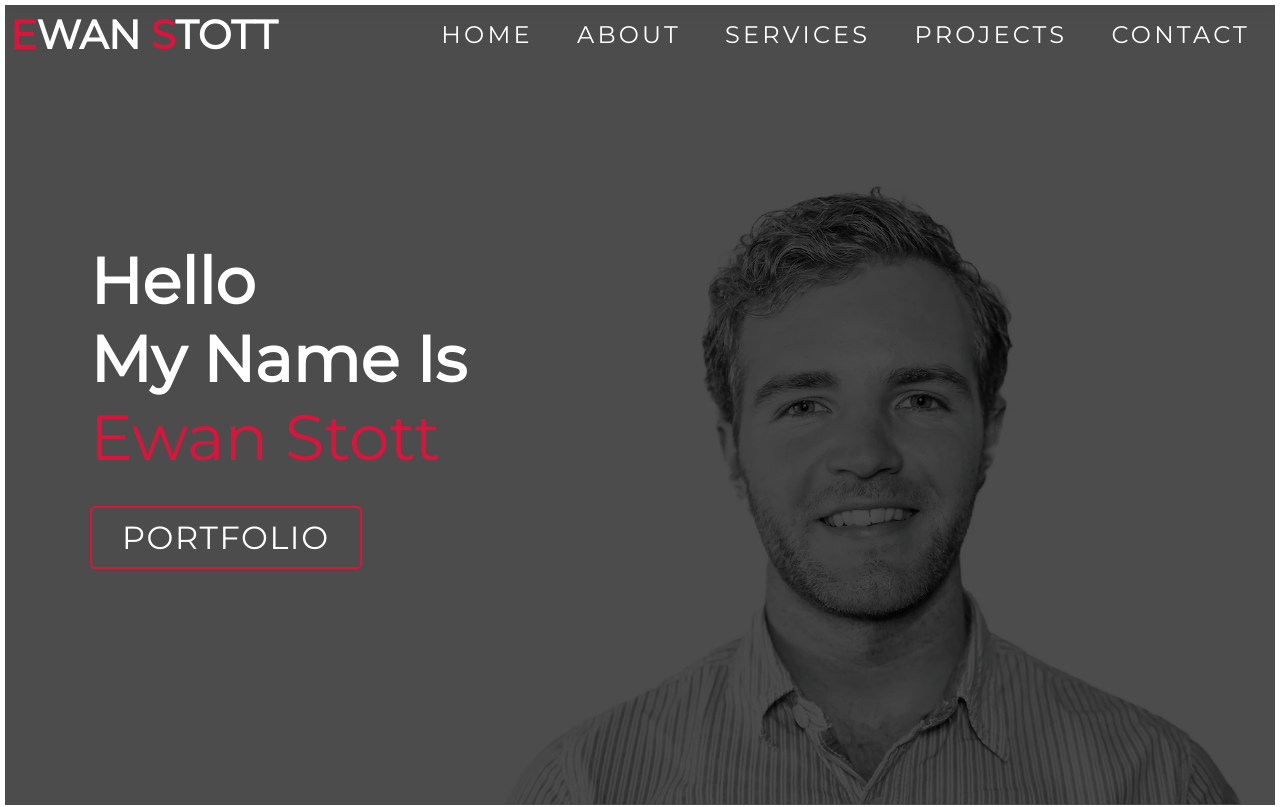
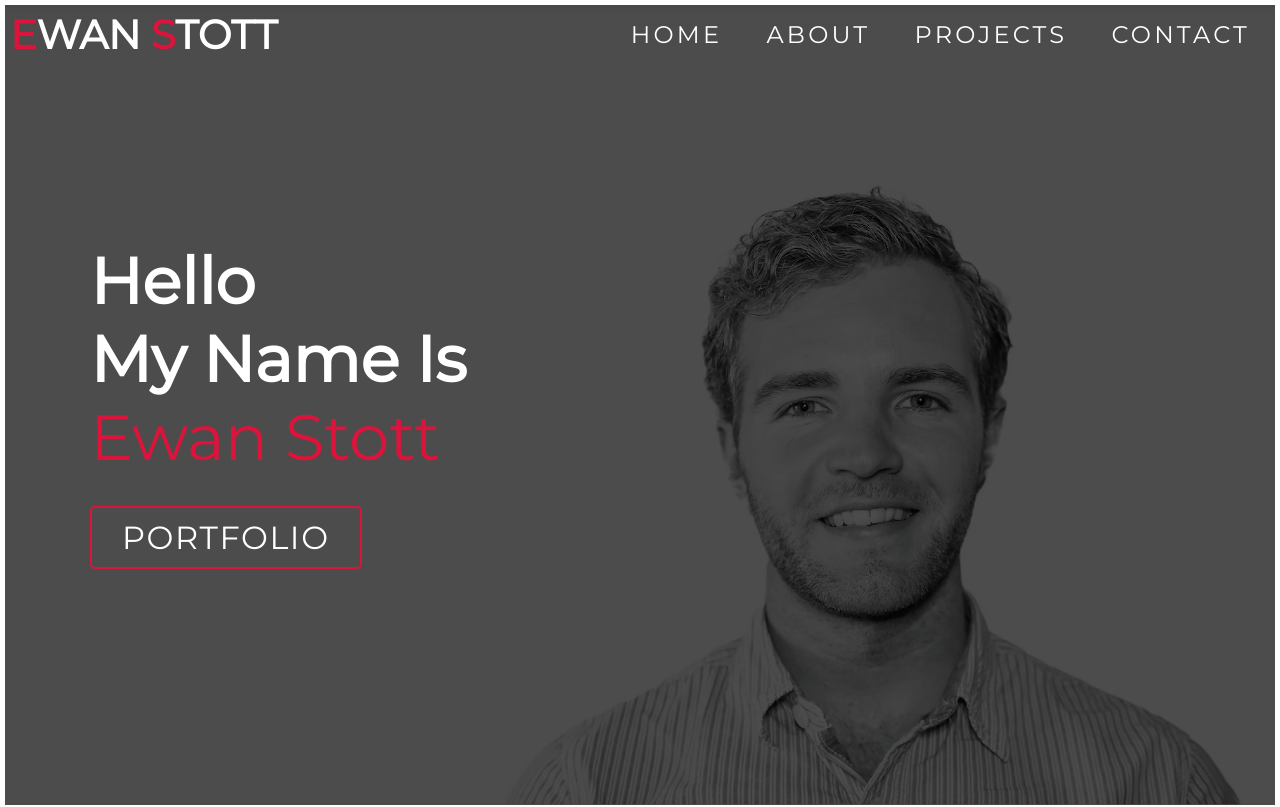
Before and after one commit to ewanstott/Ewan_Personal_Portfolio_Website, a plain HTML site: page index.html in a window 1280 px wide. Shown: the top 807 px of the page. Drawn offline with Linux system fonts and the light colour scheme; a script that the page names is missing; a web font is replaced by a local one.

Commit message:
removed services

```diff
--- a/index.html
+++ b/index.html
@@ -27,7 +27,7 @@
             <ul>
               <li><a href="#hero" data-after="Home">Home</a></li>
               <li><a href="#about" data-after="About">About</a></li>
-              <li><a href="#services" data-after="Services">Services</a></li>
+              <!-- <li><a href="#services" data-after="Services">Services</a></li> -->
               <li><a href="#portfolio" data-after="Projects">Projects</a></li>
               <li><a href="#contact" data-after="Contact">Contact</a></li>
             </ul>
```
